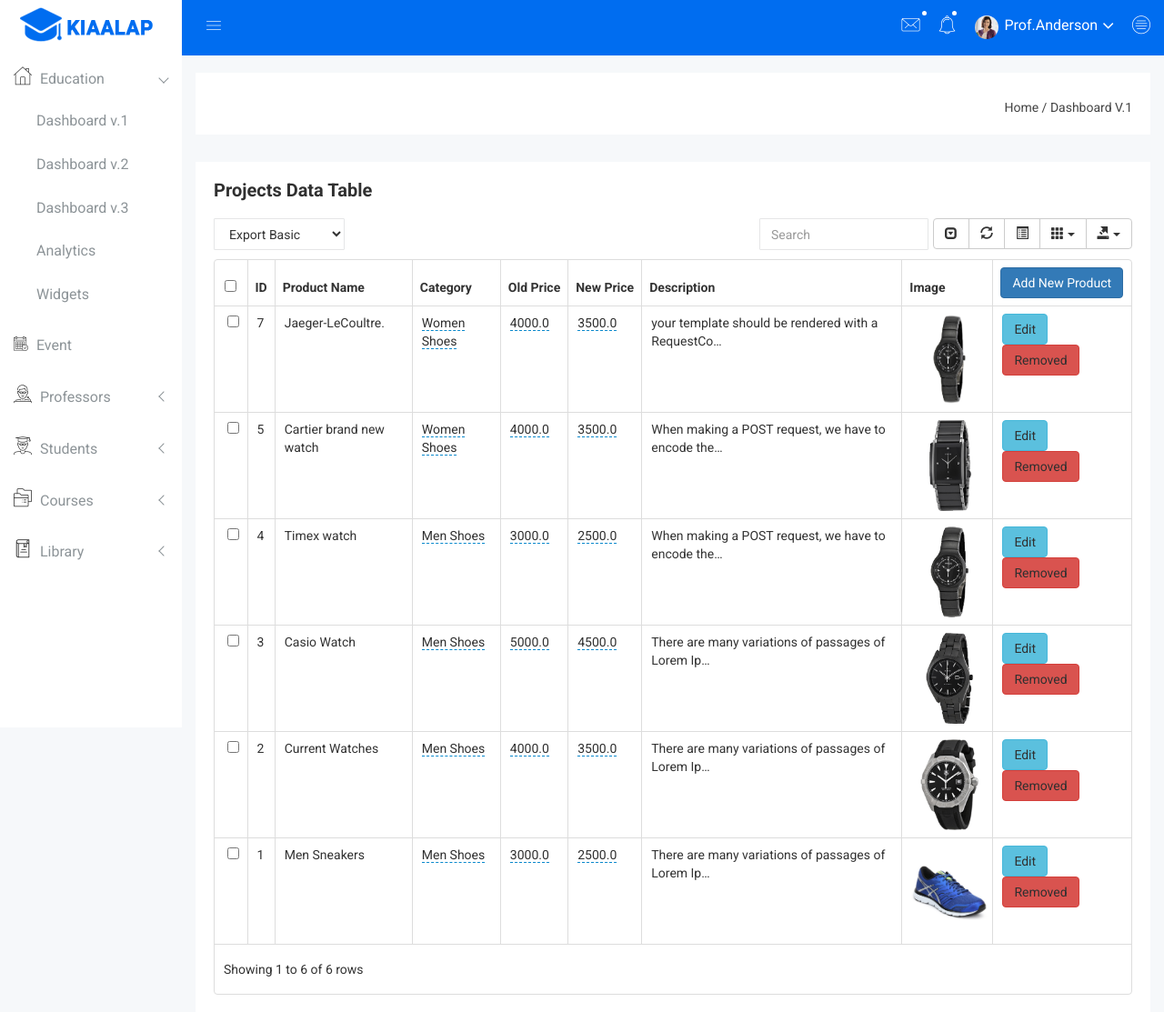
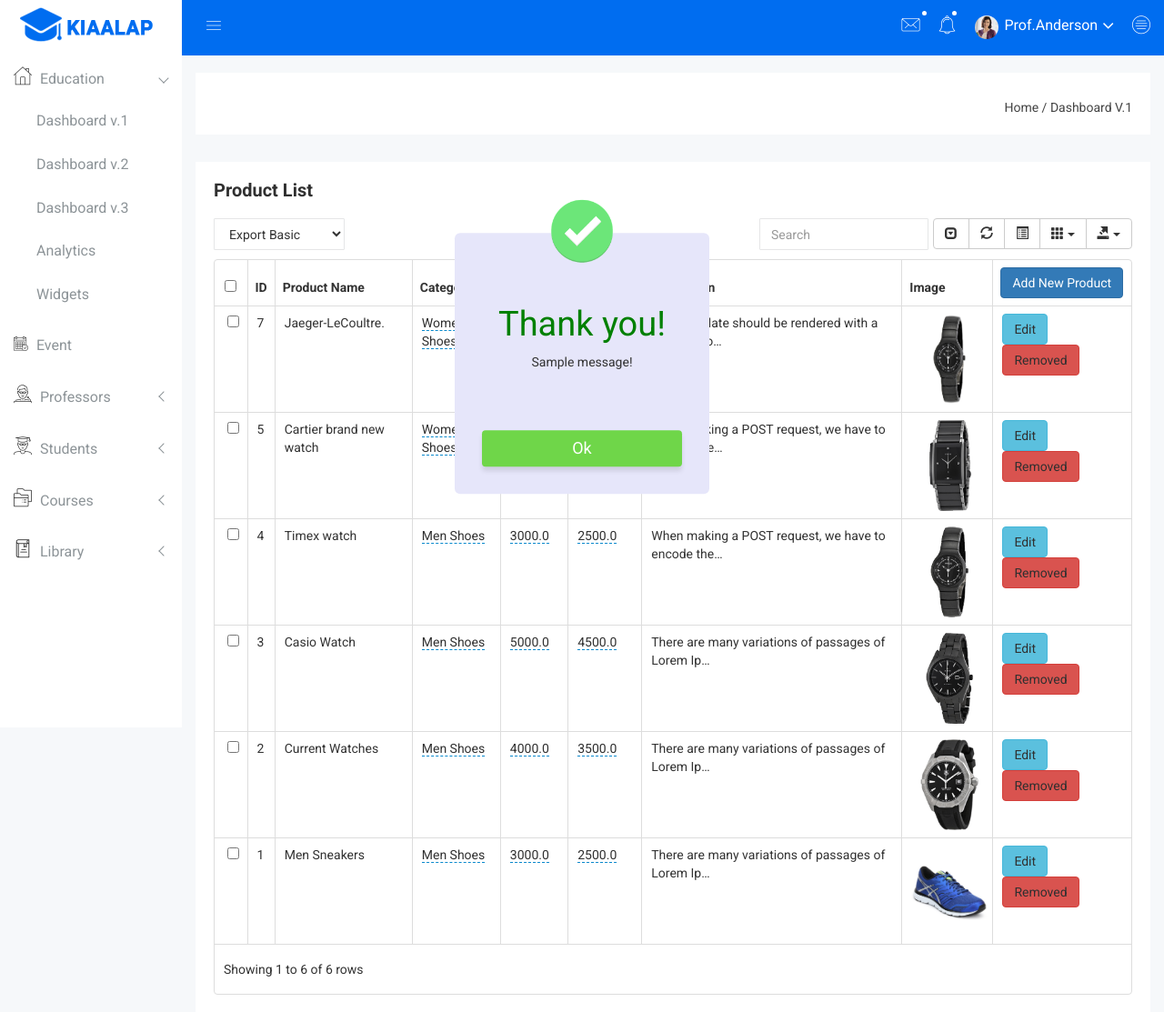
Before and after one commit to asad624465/Django-projects, a Django app: page /dashboard/product-list/ in a window 1280 px wide. Shown: the top 1113 px of the page at 91% size. Run offline with Django 4.2, Linux system fonts and the light colour scheme; data comes from the database, SQL or seed files in the repository; both versions use the stored data as it was after the commit; tables that the repository leaves empty hold one stand-in row (values such as "Sample post"); one stand-in notice (Sample message) is shown; some libraries are stand-ins or nearby versions; some web fonts are replaced.

Commit message:
added message after submitted data

```diff
--- a/dashboard/views.py
+++ b/dashboard/views.py
@@ -4,6 +4,7 @@
 from django.views.generic import TemplateView
 from store.models import Category,Product,ProductImage,VariationValue,Banner
 from store.forms import *
+from django.contrib import messages
 #this is dashboard method
 class adminHome(TemplateView):
     def get(self,request, *args, **kwargs):
@@ -47,6 +48,7 @@
                     slug=product.name.replace(' ','')
                     product.slug=slug
                     product.save()
+                    messages.success(request, 'Your data has been successfully submitted!')
                     return redirect('dashboard:product-list')
                 else:
                     return redirect('dashboard:add-new-product')
@@ -82,6 +84,7 @@
                     slug=product.name.replace(' ','')
                     product.slug=slug
                     product.save()
+                    messages.success(request, 'Your data has been successfully updated!')
                     return redirect('dashboard:product-list')
                 else:
                     return redirect('dashboard:add-new-product')
@@ -93,4 +96,5 @@
     def get(self,request,pk,*args, **kwargs):
         product=Product.objects.get(id=pk)
         product.delete()
+        messages.success(request, 'You has been successfully removed data!')
         return redirect('dashboard:product-list')
--- /dev/null
+++ b/static/css/message.css
@@ -0,0 +1,72 @@
+*{
+	margin: 0;
+	padding: 0;
+	box-sizing: border-box;
+}
+.wrapper{
+	width: 100%;
+	height: 100vh;
+	background: #3c5077;
+	display:flex ;
+	align-items: center;
+	justify-content: center;
+}
+.submit-button{
+	padding: 10px 60px;
+	background: #fff;
+	border: 0;
+	outline: none;
+	font-size: 20px;
+	font-weight: 500;
+	border-radius: 30px;
+	cursor: pointer;
+}
+.pop-up-message{
+	width: 280px;
+	background: #E6E6FA;
+	border-radius: 6px;
+	position: absolute;
+	top: 0;
+	left: 50%;
+	transform: translate(-50%,-50%) scale(0.1);
+	text-align: center;
+	padding: 0 30px 30px;
+	color: #333;
+	visibility: hidden;
+	transition: transform 0.9s, top 0.9s;
+    z-index: 1;
+}
+.open-pop-up{
+	visibility: visible;
+	top: 50%;
+	transform: translate(-50%,-50%) scale(1.0);
+
+}
+.pop-up-message img{
+	width: 100px;
+	margin-top: -50px;
+	border-radius: 50%;
+	/*box-shadow: 0 2px 2px rgba(0,0,0,0.1);*/
+
+}
+.pop-up-message h2{
+	font-size: 38px;
+	font-weight: 500;
+	margin: 30px 0 10px;
+	color:green;
+}
+.okay-button{
+	width: 100%;
+	margin-top: 50px;
+	padding: 10px 0;
+	background: #6fd649;
+	color: #fff;
+	border: 0;
+	outline: none;
+	font-size: 18px;
+	border-radius: 4px;
+	cursor: pointer;
+	box-shadow: 0 5px 5px rgba(0,0,0,0.1);
+
+
+}
--- a/templates/backend/product/productlist.html
+++ b/templates/backend/product/productlist.html
@@ -1,14 +1,29 @@
 {% extends 'backend/base.html' %}
+{% load static %}
 {% block title %}Product List{% endblock title %}
 {% block mainCotents %}
-<div class="data-table-area mg-b-15">
+{% if messages %}
+<script type="text/javascript">
+    window.onload = showMessage;
+</script>
+<div class="pop-up-message" id="pop-up">
+    <img src="{% static 'assets/' %}images/tick-3.png">
+    <h2>Thank you!</h2>
+    {% for message in messages %}
+    {% if message.level == DEFAULT_MESSAGE_LEVELS.ERROR %}Important: {% endif %}
+        <p>{{ message }}!</p>
+    {% endfor %}
+    <button type="button" class="okay-button" onclick="closePopUp()">Ok</button>
+</div>
+{% endif %}
+<div class="data-table-area mg-b-15" onload="javascript:showMessage();">
     <div class="container-fluid">
         <div class="row">
             <div class="col-lg-12 col-md-12 col-sm-12 col-xs-12">
                 <div class="sparkline13-list">
                     <div class="sparkline13-hd">
                         <div class="main-sparkline13-hd">
-                            <h1>Projects <span class="table-project-n">Data</span> Table</h1>
+                            <h1>Product <span class="table-project-n">List</span></h1>
                         </div>
                     </div>
                     <div class="sparkline13-graph">
@@ -62,9 +77,19 @@
         </div>
     </div>
 </div>
+<script type="text/javascript">
+    let popup=document.getElementById('pop-up');
+    function showMessage(){
+        popup.classList.add('open-pop-up');
+    }
+    window.onload = showMessage;
+    function closePopUp(){
+        popup.classList.remove('open-pop-up');
+    }
+</script>
 {% endblock %}
-{% load static %}
 {% block dataTableCSS %}
+<link rel="stylesheet" href="{% static 'css/' %}message.css">
 <link rel="stylesheet" href="{% static 'backend/' %}css/data-table/bootstrap-table.css">
 <link rel="stylesheet" href="{% static 'backend/' %}css/data-table/bootstrap-editable.css">
 {% endblock dataTableCSS %}
```
Also changed, not shown: db.sqlite3, media/products/ep4_CaRzKJH.png (added), media/products/watcg-1.1.jpg (added), static/assets/images/tick-3.png (added).
